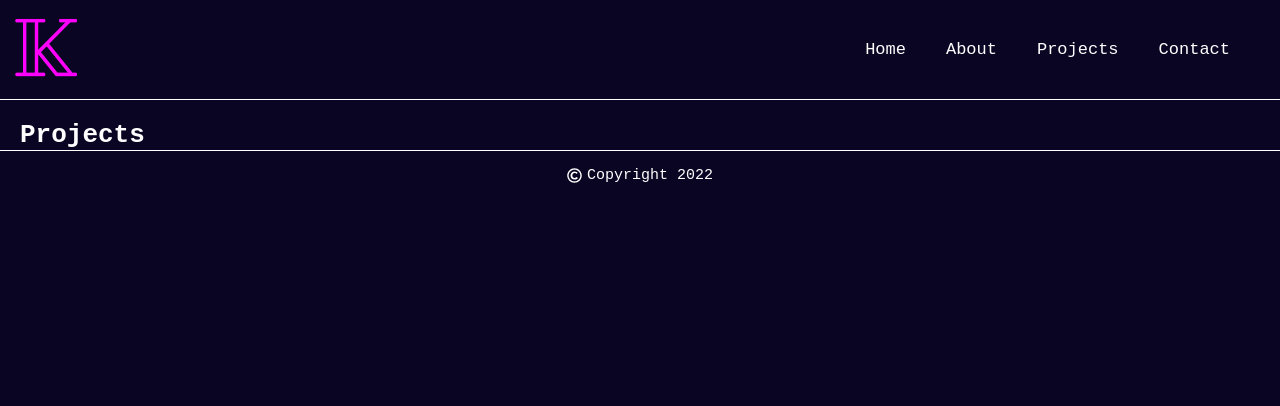
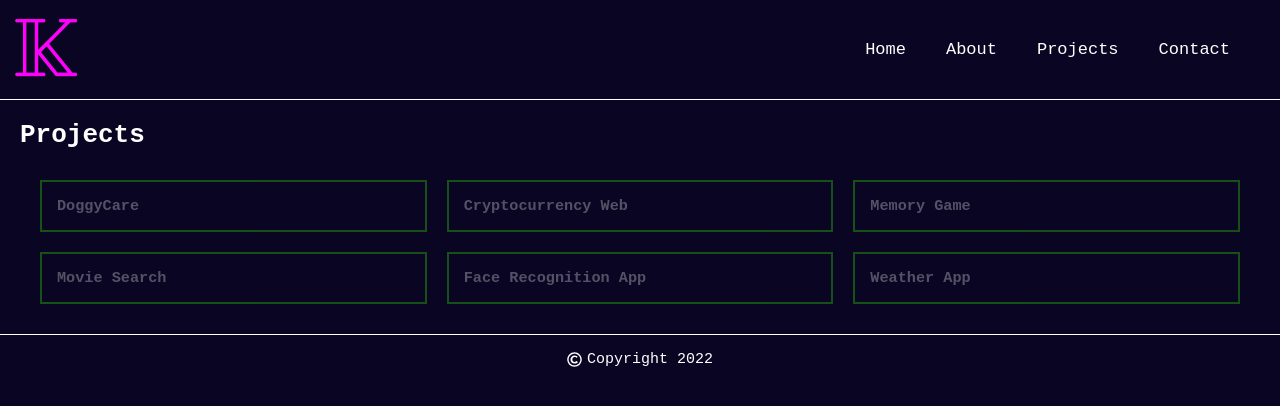
Before and after one commit to KaisaSS/portfolio, a React (Create React App) app: page /projects in a window 1280 px wide. Shown: the top 406 px of the page. Built offline with nearby package versions, Linux system fonts and the light colour scheme.

Commit message:
Create grid for projects

```diff
--- a/src/components/banner/Banner.js
+++ b/src/components/banner/Banner.js
@@ -23,7 +23,7 @@ const Banner = () => {
         </div>
         <div className="quote-box">
           <p>
-            <i class="fas fa-quote-left fa-2x" /> Love what you do,
+            <i className="fas fa-quote-left fa-2x" /> Love what you do,
           </p>
           <p>Do what you love</p>
         </div>
--- a/src/components/footer/Footer.js
+++ b/src/components/footer/Footer.js
@@ -3,7 +3,7 @@ import "./footer.css";
 const Footer = () => {
   return (
     <div className="footer">
-      <i class="far fa-copyright"></i>
+      <i className="far fa-copyright"></i>
       <p>Copyright 2022</p>
     </div>
   );
--- a/src/components/projects/Projects.js
+++ b/src/components/projects/Projects.js
@@ -1,7 +1,29 @@
+import "./projects.css";
+
 const Projects = () => {
   return (
     <div className="container">
       <h1>Projects</h1>
+      <div className="project-grid">
+        <div className="project">
+          <h3>DoggyCare</h3>
+        </div>
+        <div className="project">
+          <h3>Cryptocurrency Web</h3>
+        </div>
+        <div className="project">
+          <h3>Memory Game</h3>
+        </div>
+        <div className="project">
+          <h3>Movie Search</h3>
+        </div>
+        <div className="project">
+          <h3>Face Recognition App</h3>
+        </div>
+        <div className="project">
+          <h3>Weather App</h3>
+        </div>
+      </div>
     </div>
   );
 };
--- a/src/components/projects/projects.css
+++ b/src/components/projects/projects.css
@@ -0,0 +1,23 @@
+.project-grid {
+  margin: 30px 20px;
+  display: grid;
+  grid-template-columns: repeat(auto-fill, minmax(300px, 1fr));
+  grid-gap: 20px;
+}
+
+.project {
+  border: 2px solid var(--green);
+  padding: 15px;
+  opacity: 0.3;
+  cursor: pointer;
+}
+
+.project:hover {
+  opacity: 0.8;
+}
+
+@media only screen and (max-width: 700px) {
+  .project-grid {
+    margin: 30px 0;
+  }
+}
```
